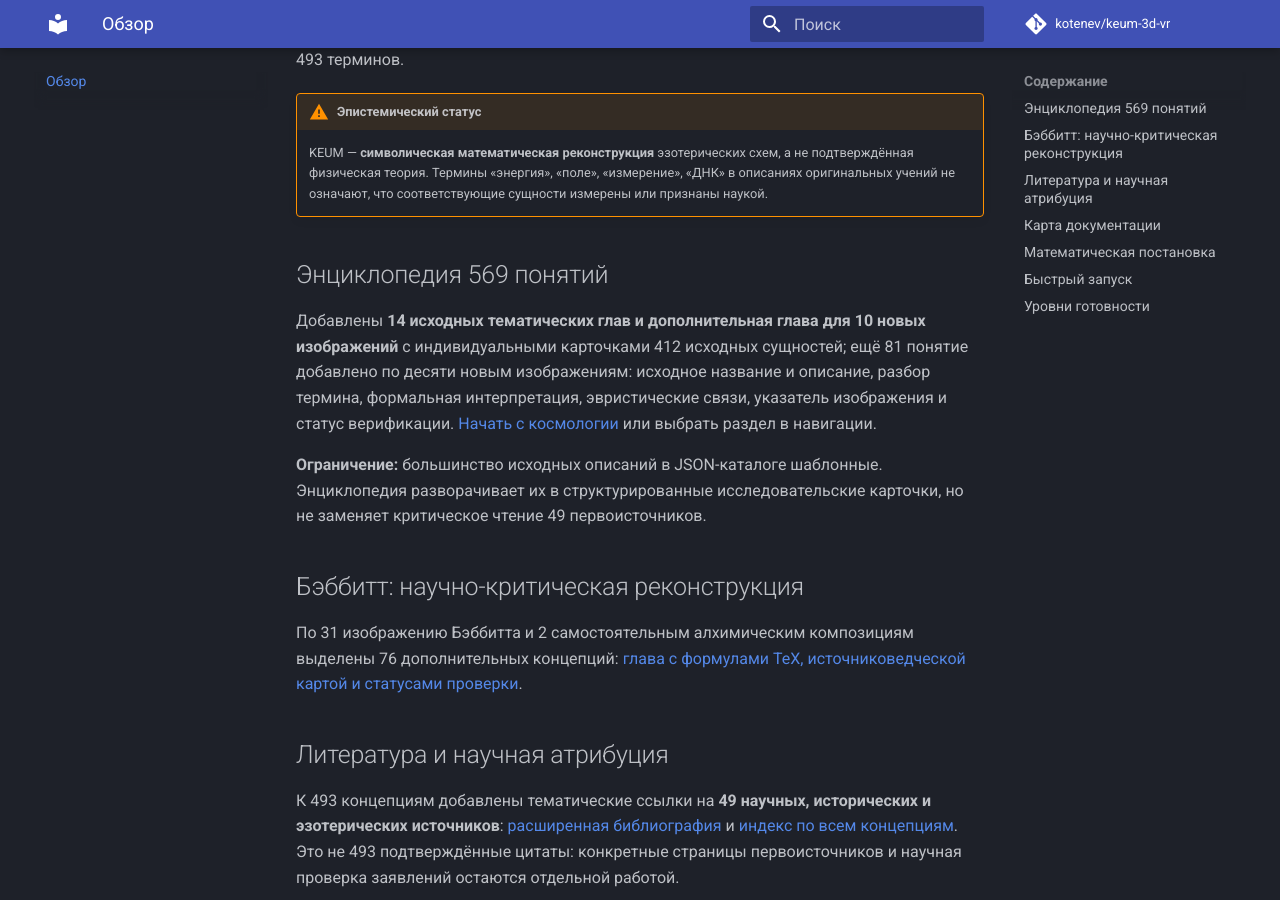
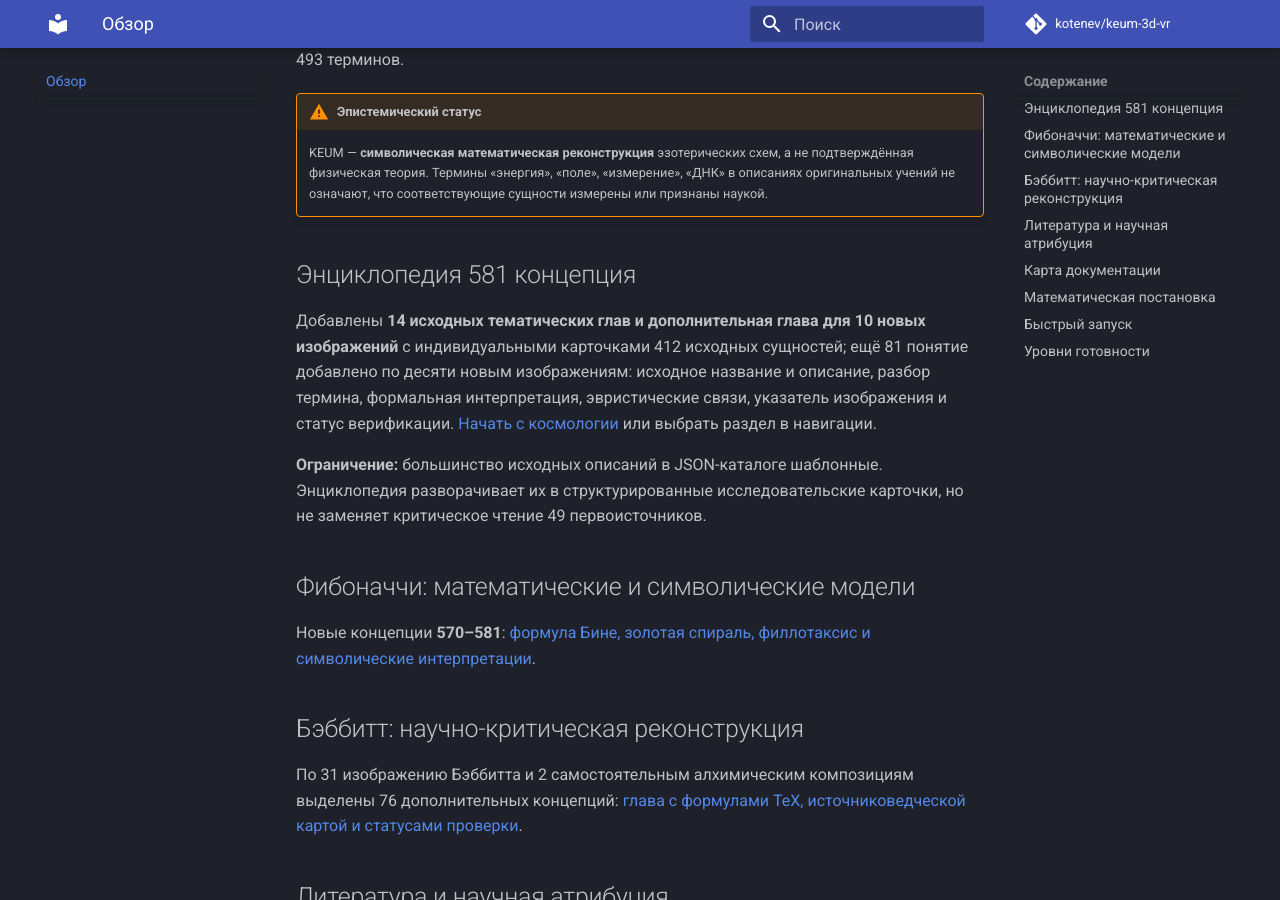
Before and after one commit to kotenev/keum-3d-vr, an MkDocs documentation site: the page built from mkdocs/index.md, in a window 1280 px wide and 900 px high, scrolled down 299 px. Built offline with MkDocs 1.6.1 and Material for MkDocs 9.7.7, drawn with Linux system fonts in a browser that asks for light colours; comment, search, counter and statistics services are not loaded.

Commit message:
chore: migrate KEUM engine, CI and MkDocs to 581 concepts

```diff
--- a/mkdocs/index.md
+++ b/mkdocs/index.md
@@ -5,11 +5,15 @@
 !!! warning "Эпистемический статус"
     KEUM — **символическая математическая реконструкция** эзотерических схем, а не подтверждённая физическая теория. Термины «энергия», «поле», «измерение», «ДНК» в описаниях оригинальных учений не означают, что соответствующие сущности измерены или признаны наукой.
 
-## Энциклопедия 569 понятий
+## Энциклопедия 581 концепция
 
 Добавлены **14 исходных тематических глав и дополнительная глава для 10 новых изображений** с индивидуальными карточками 412 исходных сущностей; ещё 81 понятие добавлено по десяти новым изображениям: исходное название и описание, разбор термина, формальная интерпретация, эвристические связи, указатель изображения и статус верификации. [Начать с космологии](encyclopedia/cosmology.md) или выбрать раздел в навигации.
 
 **Ограничение:** большинство исходных описаний в JSON-каталоге шаблонные. Энциклопедия разворачивает их в структурированные исследовательские карточки, но не заменяет критическое чтение 49 первоисточников.
+
+## Фибоначчи: математические и символические модели
+
+Новые концепции **570–581**: [формула Бине, золотая спираль, филлотаксис и символические интерпретации](encyclopedia/fibonacci-sacred-geometry.md).
 
 ## Бэббитт: научно-критическая реконструкция
 
```
